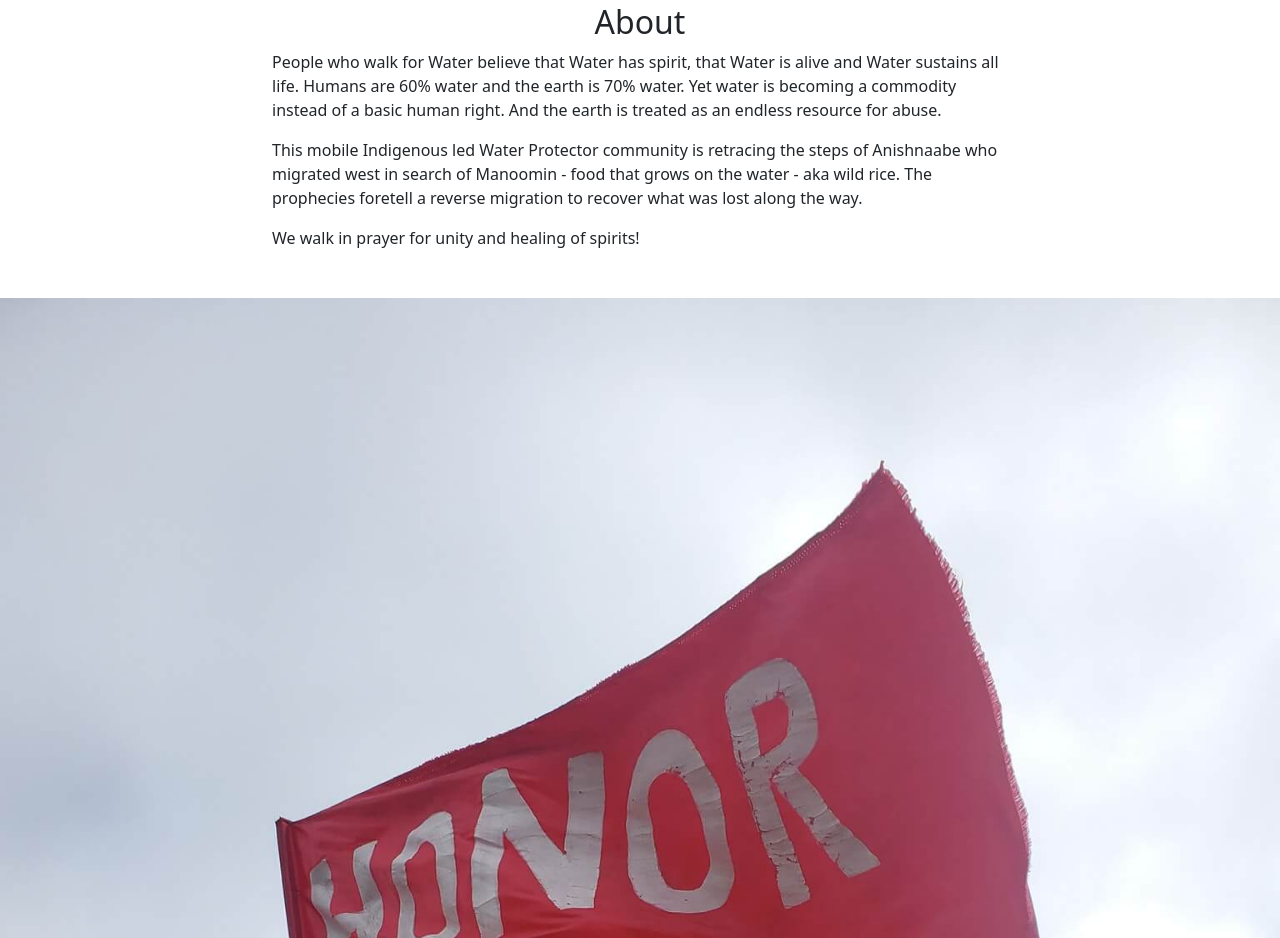
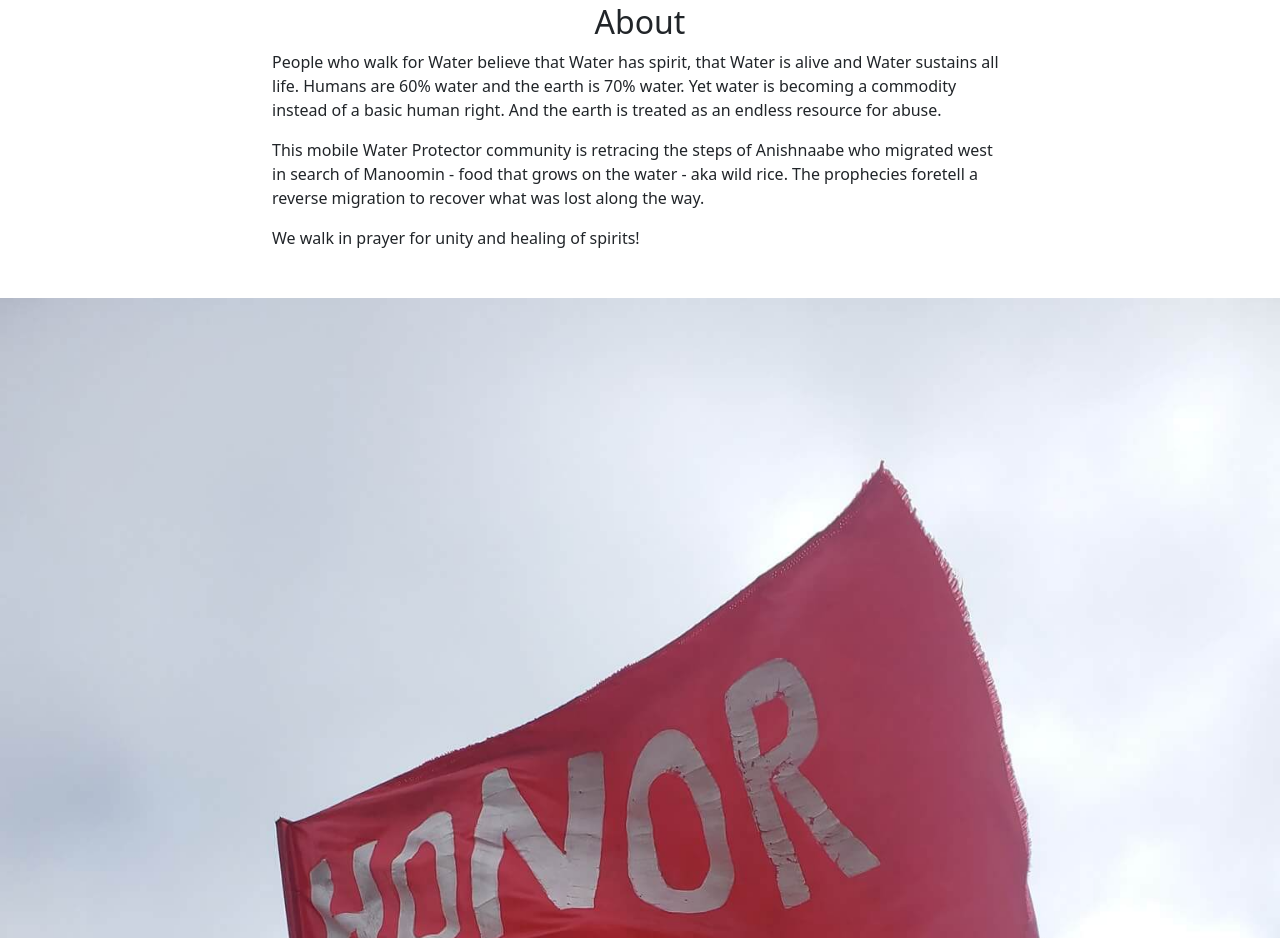
Before and after one commit to danielscottclark/danielscottclark.github.io, a plain HTML site: page index.html in a window 1280 px wide. Shown: the part 914-1852 px from the top of the page. Drawn offline with nearby package versions, Linux system fonts and the light colour scheme.

Commit message:
Update index.html

```diff
--- a/index.html
+++ b/index.html
@@ -53,7 +53,7 @@
 				<div class="col-8">
 					<h2>About</h2>
 					<p>People who walk for Water believe that Water has spirit, that Water is alive and Water sustains all life. Humans are 60% water and the earth is 70% water. Yet water is becoming a commodity instead of a basic human right. And the earth is treated as an endless resource for abuse.</p>
-					<p>This mobile Indigenous led Water Protector community is retracing the steps of Anishnaabe who migrated west in search of Manoomin - food that grows on the water - aka wild rice. The prophecies foretell a reverse migration to recover what was lost along the way.</p>
+					<p>This mobile Water Protector community is retracing the steps of Anishnaabe who migrated west in search of Manoomin - food that grows on the water - aka wild rice. The prophecies foretell a reverse migration to recover what was lost along the way.</p>
 					<p>We walk in prayer for unity and healing of spirits!</p>
 
 				</div>
```
